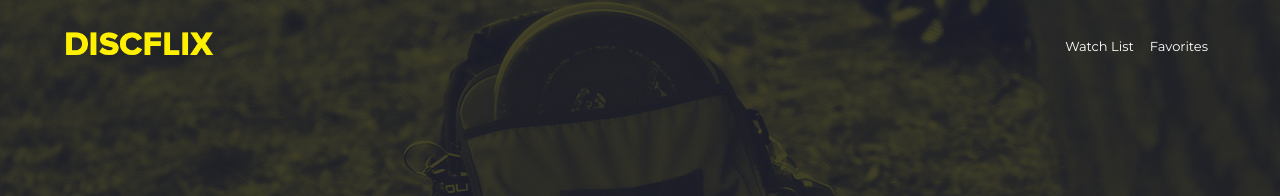
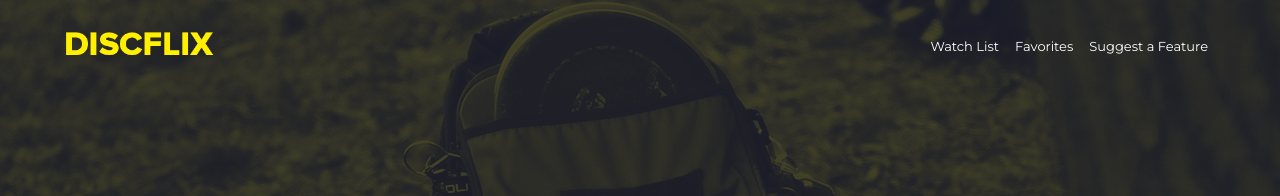
Before and after one commit to nel-co/DiscFlix, a React (Create React App) app: page / in a window 1280 px wide. Shown: the top 196 px of the page. Built offline with nearby package versions, Linux system fonts and the light colour scheme; no server answers.

Commit message:
Add suggestion link

```diff
--- a/src/components/Nav.js
+++ b/src/components/Nav.js
@@ -15,6 +15,7 @@ export default class Nav extends React.Component {
         <div className="NavLink-wrapper" style={NavLinks}>
           <NavLink to="/watchlist"><span className="NavLinks">Watch List</span></NavLink>
           <NavLink to="/favorites"><span className="NavLinks">Favorites</span></NavLink>
+          <a className="NavLinks" href="https://github.com/nel-co/DiscFlix/issues/new" target="_blank">Suggest a Feature</a>
         </div>
         <MobileNav />
       </div>
```
